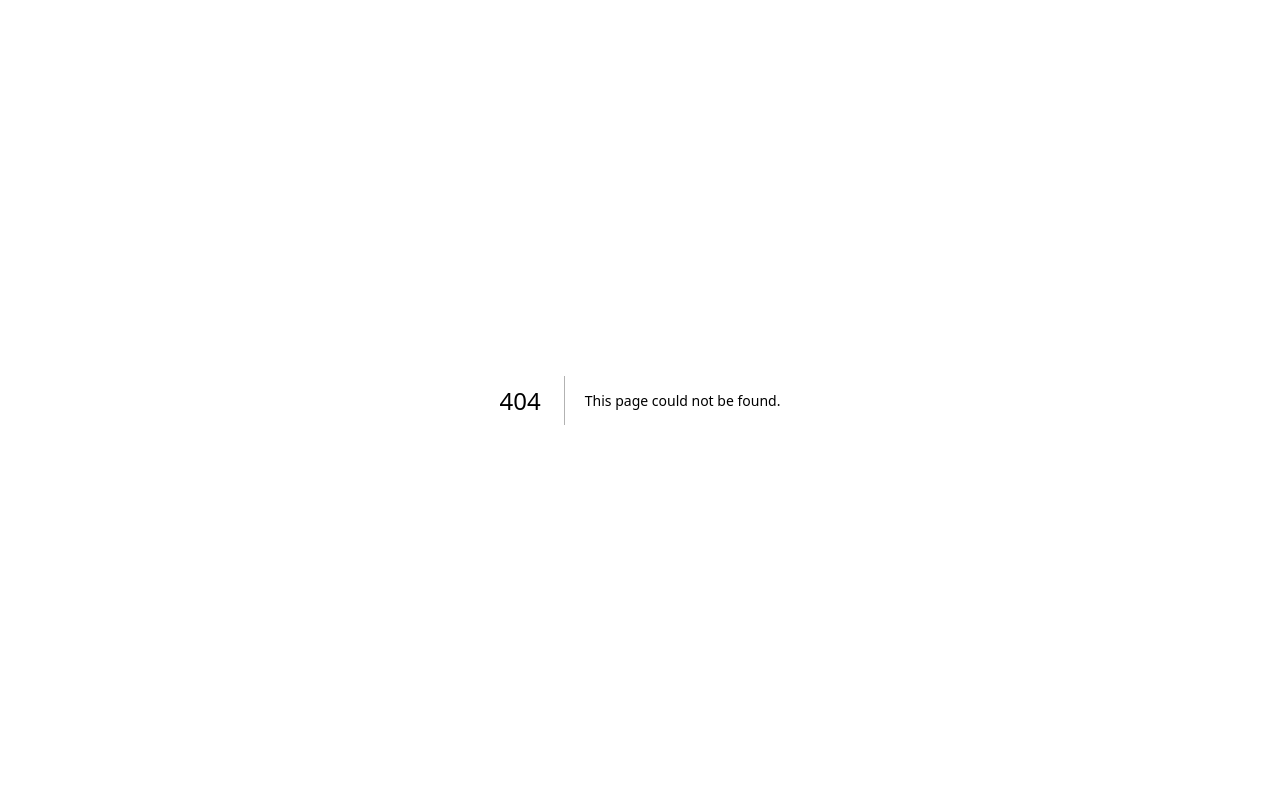
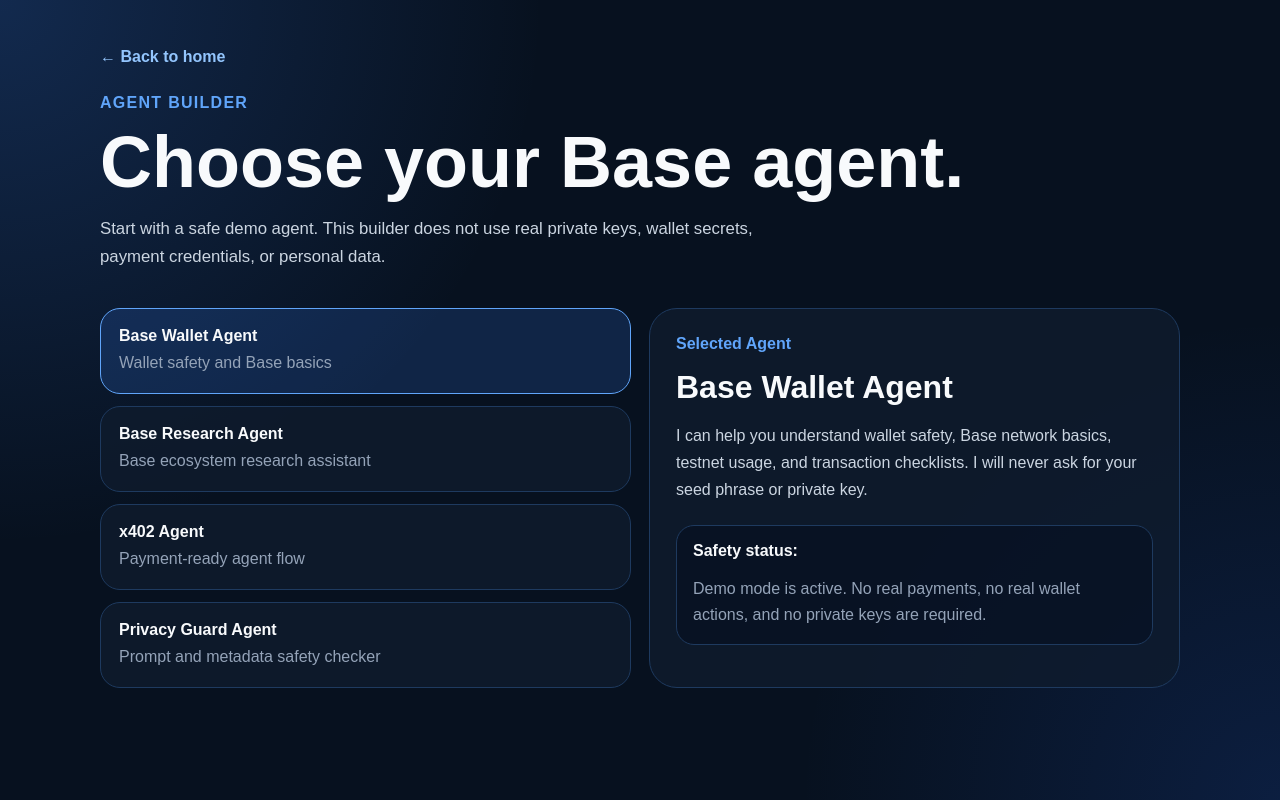
Before and after one commit to nycrypto/base-agent-forge, a Next.js app: page /builder in a window 1280 px wide. Before the commit this address had no page. Built offline with nearby package versions, Linux system fonts and the light colour scheme.

Commit message:
Add agent builder page

```diff
--- /dev/null
+++ b/app/builder/page.tsx
@@ -0,0 +1,217 @@
+"use client";
+
+import { useState } from "react";
+
+const agentOptions = [
+  {
+    id: "wallet",
+    name: "Base Wallet Agent",
+    tagline: "Wallet safety and Base basics",
+    output:
+      "I can help you understand wallet safety, Base network basics, testnet usage, and transaction checklists. I will never ask for your seed phrase or private key."
+  },
+  {
+    id: "research",
+    name: "Base Research Agent",
+    tagline: "Base ecosystem research assistant",
+    output:
+      "I can help you explore Base ecosystem ideas, learning paths, builder opportunities, and safe project directions without exposing personal wallet activity."
+  },
+  {
+    id: "x402",
+    name: "x402 Agent",
+    tagline: "Payment-ready agent flow",
+    output:
+      "I can explain how an AI agent may request access to a paid API or tool using an x402-style payment flow. Real payments are disabled in this starter version."
+  },
+  {
+    id: "privacy",
+    name: "Privacy Guard Agent",
+    tagline: "Prompt and metadata safety checker",
+    output:
+      "I can check prompts, payment descriptions, and agent metadata for possible private information before anything is sent to an external service."
+  }
+];
+
+export default function BuilderPage() {
+  const [selectedAgent, setSelectedAgent] = useState(agentOptions[0]);
+
+  return (
+    <main
+      style={{
+        minHeight: "100vh",
+        padding: "48px 20px",
+        maxWidth: "1120px",
+        margin: "0 auto"
+      }}
+    >
+      <a
+        href="/"
+        style={{
+          color: "#93c5fd",
+          fontWeight: 700,
+          display: "inline-block",
+          marginBottom: "28px"
+        }}
+      >
+        ← Back to home
+      </a>
+
+      <section
+        style={{
+          marginBottom: "36px"
+        }}
+      >
+        <p
+          style={{
+            color: "#60a5fa",
+            fontWeight: 700,
+            letterSpacing: "0.08em",
+            textTransform: "uppercase",
+            margin: 0
+          }}
+        >
+          Agent Builder
+        </p>
+
+        <h1
+          style={{
+            fontSize: "clamp(2rem, 6vw, 4.5rem)",
+            lineHeight: 1,
+            margin: "14px 0"
+          }}
+        >
+          Choose your Base agent.
+        </h1>
+
+        <p
+          style={{
+            color: "#cbd5e1",
+            fontSize: "1.05rem",
+            lineHeight: 1.7,
+            maxWidth: "720px"
+          }}
+        >
+          Start with a safe demo agent. This builder does not use real private
+          keys, wallet secrets, payment credentials, or personal data.
+        </p>
+      </section>
+
+      <section
+        style={{
+          display: "grid",
+          gridTemplateColumns: "repeat(auto-fit, minmax(240px, 1fr))",
+          gap: "18px"
+        }}
+      >
+        <div
+          style={{
+            display: "grid",
+            gap: "12px"
+          }}
+        >
+          {agentOptions.map((agent) => {
+            const isSelected = selectedAgent.id === agent.id;
+
+            return (
+              <button
+                key={agent.id}
+                type="button"
+                onClick={() => setSelectedAgent(agent)}
+                style={{
+                  textAlign: "left",
+                  cursor: "pointer",
+                  border: isSelected ? "1px solid #60a5fa" : "1px solid #1e3a5f",
+                  background: isSelected
+                    ? "rgba(59, 130, 246, 0.18)"
+                    : "rgba(15, 27, 45, 0.78)",
+                  color: "#f8fafc",
+                  borderRadius: "20px",
+                  padding: "18px"
+                }}
+              >
+                <strong
+                  style={{
+                    display: "block",
+                    marginBottom: "6px"
+                  }}
+                >
+                  {agent.name}
+                </strong>
+
+                <span
+                  style={{
+                    color: "#94a3b8",
+                    lineHeight: 1.5
+                  }}
+                >
+                  {agent.tagline}
+                </span>
+              </button>
+            );
+          })}
+        </div>
+
+        <article
+          style={{
+            border: "1px solid #1e3a5f",
+            background: "rgba(15, 27, 45, 0.78)",
+            borderRadius: "28px",
+            padding: "26px"
+          }}
+        >
+          <p
+            style={{
+              color: "#60a5fa",
+              fontWeight: 700,
+              marginTop: 0
+            }}
+          >
+            Selected Agent
+          </p>
+
+          <h2
+            style={{
+              fontSize: "2rem",
+              marginTop: 0,
+              marginBottom: "12px"
+            }}
+          >
+            {selectedAgent.name}
+          </h2>
+
+          <p
+            style={{
+              color: "#cbd5e1",
+              lineHeight: 1.7
+            }}
+          >
+            {selectedAgent.output}
+          </p>
+
+          <div
+            style={{
+              marginTop: "22px",
+              border: "1px solid #1e3a5f",
+              borderRadius: "18px",
+              padding: "16px",
+              background: "rgba(2, 6, 23, 0.35)"
+            }}
+          >
+            <strong>Safety status:</strong>
+            <p
+              style={{
+                color: "#94a3b8",
+                lineHeight: 1.6,
+                marginBottom: 0
+              }}
+            >
+              Demo mode is active. No real payments, no real wallet actions, and
+              no private keys are required.
+            </p>
+          </div>
+        </article>
+      </section>
+    </main>
+  );
+}
```
